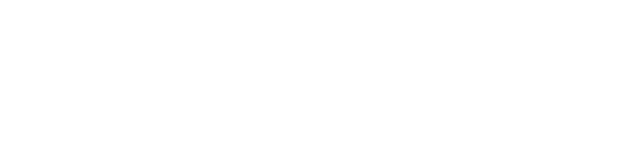
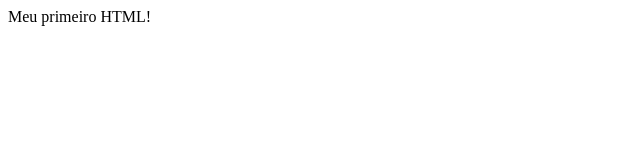
Before and after one commit to engfabiodesalvi/introduction-to-html-in-practice-DIO, a plain HTML site: page index.html in a window 1280 px wide. Shown: the whole page, without its empty margins (0-640 px from the left). Drawn offline with Linux system fonts and the light colour scheme.

Commit message:
index.html ok

```diff
--- a/index.html
+++ b/index.html
@@ -3,9 +3,9 @@
 <head>
     <meta charset="UTF-8">
     <meta name="viewport" content="width=device-width, initial-scale=1.0">
-    <title>Document</title>
+    <title>Meu primeiro Projeto</title>
 </head>
 <body>
-
+    Meu primeiro HTML!
 </body>
 </html>
```
Also changed, not shown: 1 other file.
